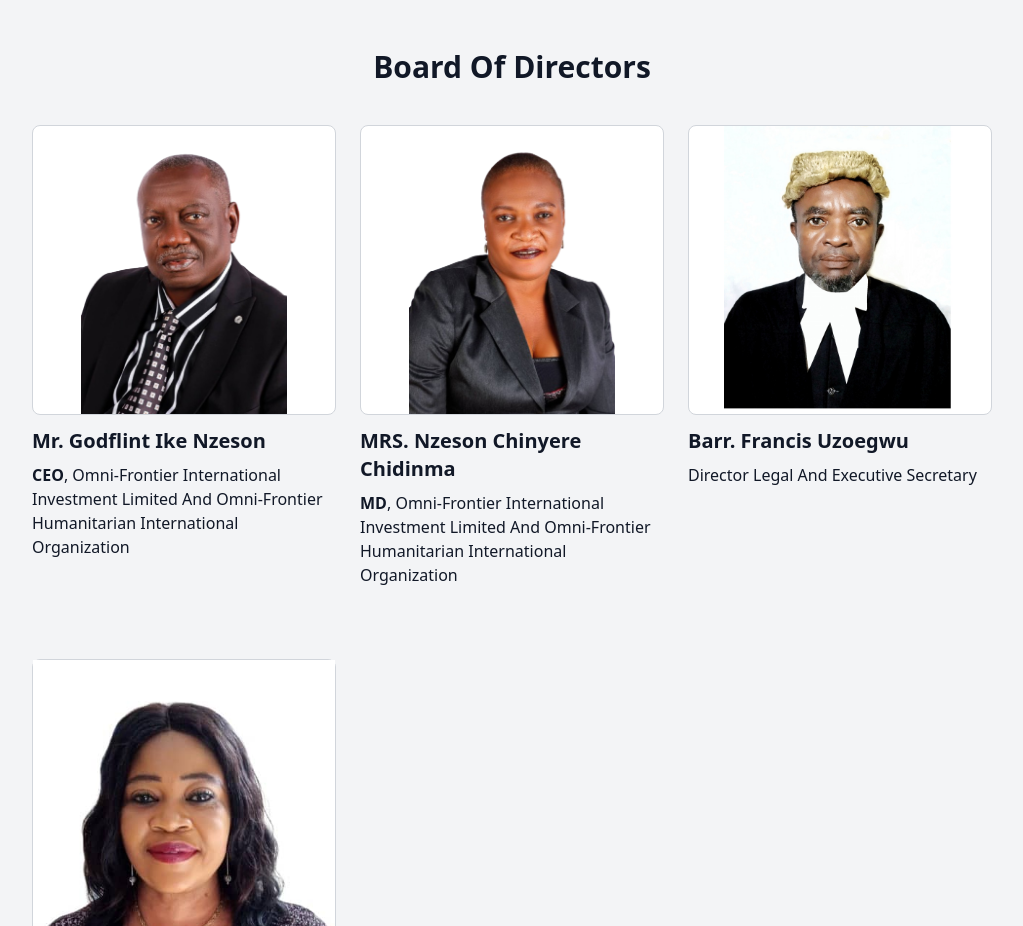
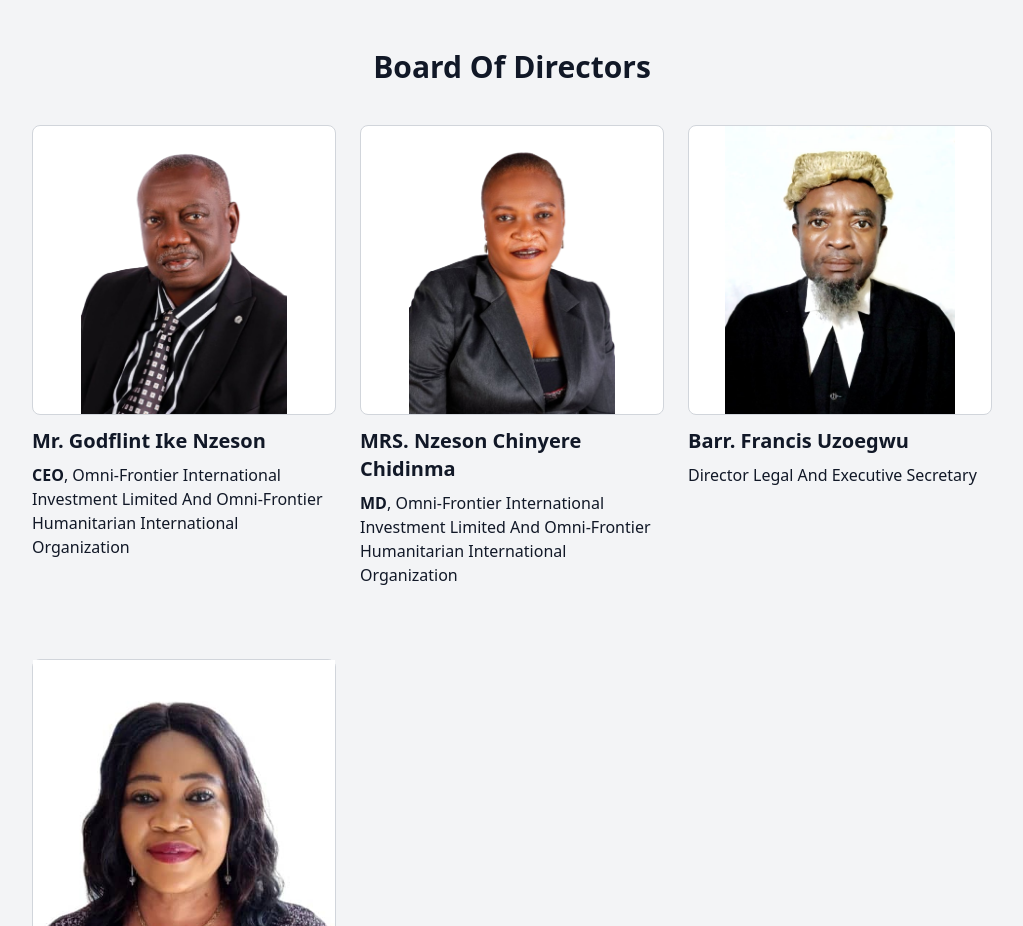
Before and after one commit to Newtdev/Omini-frontie-humantarian-website, a website: page index.html in a window 1280 px wide. Shown: the part 2840-3766 px from the top of the page, without its empty margins (128-1151 px from the left). Drawn offline with nearby package versions, Linux system fonts and the light colour scheme.

Commit message:
update the law image

```diff
--- a/index.html
+++ b/index.html
@@ -490,7 +490,7 @@
 									href="#"
 									class="block bg-white rounded-lg border border-gray-300">
 									<img
-										src="images/Law.jpeg"
+										src="images/Lawyer.jpeg"
 										alt=""
 										class="h-72 object-contain w-full mx-auto" />
 								</a>
```
